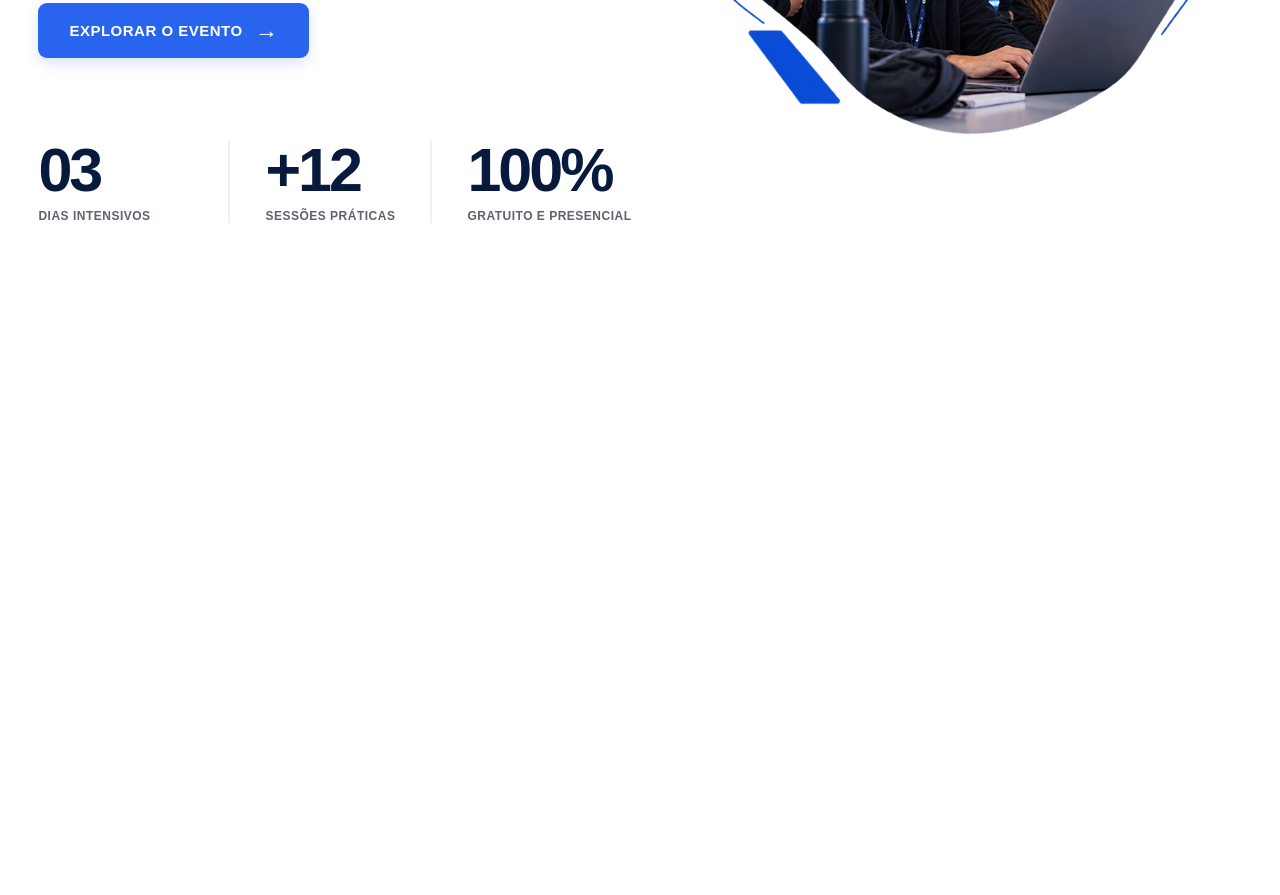
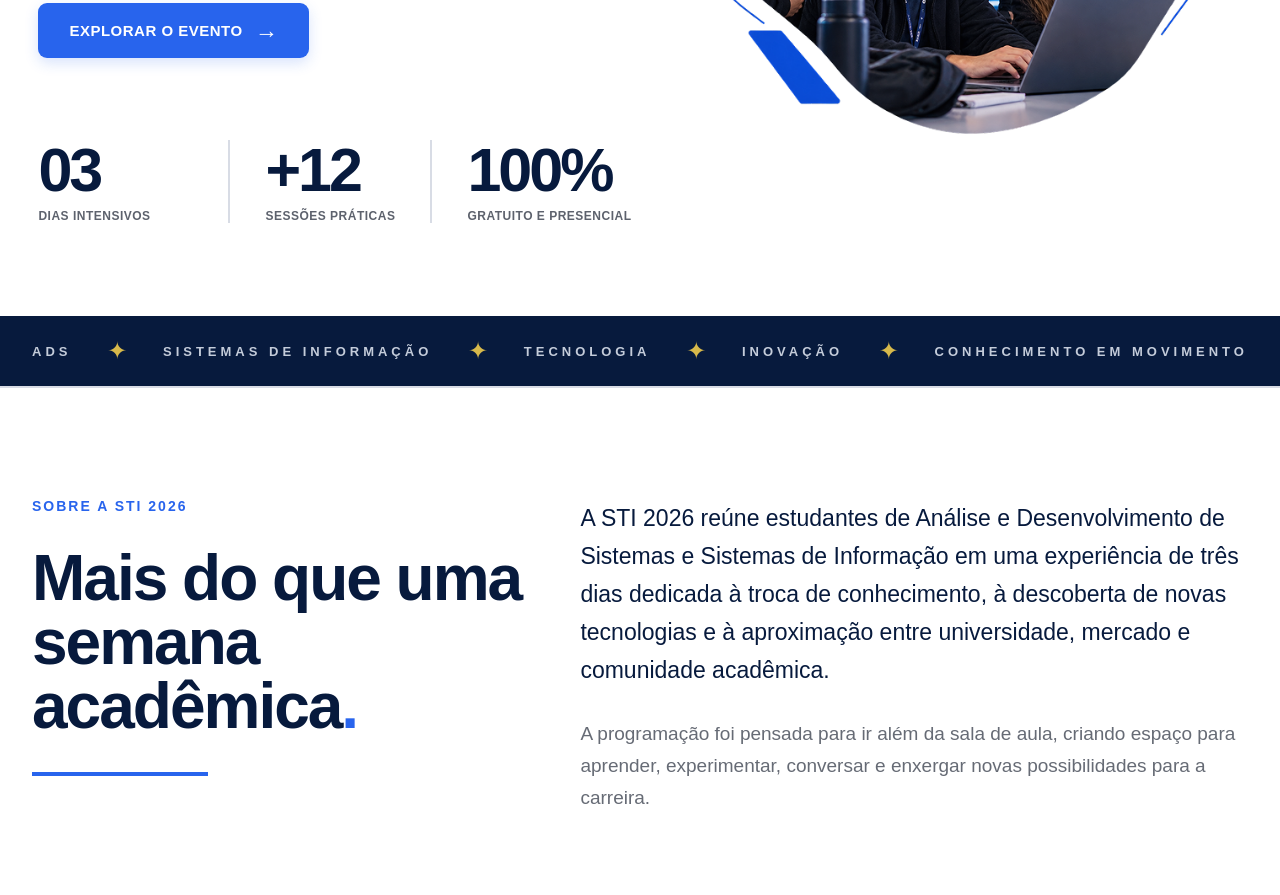
Before and after one commit to Arthurkd/SITE-1, a plain HTML site: page TRABALHO/index.html in a window 1280 px wide. Shown: the part 582-1477 px from the top of the page. Before the commit the page ends 898 px from the top, so only its background shows below. Drawn offline with Linux system fonts and the light colour scheme.

Commit message:
Segunda parte: 1

```diff
--- a/TRABALHO/CSS/style.css
+++ b/TRABALHO/CSS/style.css
@@ -4,15 +4,15 @@
   box-sizing: border-box;
 }
 
-/* faz foto e as formas */
-/* caso as cores n forem essas so trocar no root*/
-/* tem que ver as fontes tbm, usei a que apareceu automaticamente */
-/* ajustes para tablets e celulares */
-
 :root {
   --azul-escuro: #071a3d;
   --azul: #2864ed;
   --cinza: #666b75;
+  --branco: #ffffff;
+  --azul-acinzentado: #c4ccda;
+  --ouro: #d7b94b;
+  --border: #d8dce5;
+
 }
 
 html {
@@ -22,7 +22,7 @@ html {
 body {
   font-family: Arial, Helvetica, sans-serif;
   color: var(--azul-escuro);
-  background: #fff;
+  background: var(--branco);
 }
 
 .cabecalho {
@@ -92,7 +92,7 @@ body {
   z-index: 2;
 }
 
-h2 {
+.one {
   color: var(--azul-escuro);
   font-size: clamp(52px, 6vw, 91px);
   line-height: 1.03;
@@ -100,7 +100,7 @@ h2 {
   font-weight: 800;
 }
 
-h2 span {
+.one span {
   color: var(--azul);
 }
 
@@ -118,7 +118,7 @@ h2 span {
   gap: 12px;
   margin-top: 36px;
   padding: 19px 31px;
-  color: #fff;
+  color: var(--branco);
   background: var(--azul);
   border-radius: 9px;
   font-size: 15px;
@@ -154,7 +154,7 @@ h2 span {
 }
 
 .estatistica + .estatistica {
-  border-left: 2px solid #edf0f7;
+  border-left: 2px solid var(--border);
   padding-left: 35px;
 }
 
@@ -181,3 +181,105 @@ h2 span {
   object-fit: cover;
   border-radius: 34% 46% 34% 42% / 35% 37% 43% 42%;
 }
+
+/* --- */
+
+.down1 {
+  width: min(1420px, 95%);
+  margin: 0 auto;
+}
+
+.bar {
+  width: 100%;
+  background: var(--azul-escuro);
+  border-bottom: 2px solid var(--border);
+}
+
+.nav {
+  min-height: 70px;
+  display: flex;
+  align-items: center;
+  justify-content: space-between;
+  gap: 22px;
+}
+
+.nav a {
+  color: var(--azul-acinzentado);
+  text-decoration: none;
+  text-transform: uppercase;
+  letter-spacing: 4px;
+  font-size: 13px;
+  font-weight: 700;
+  white-space: nowrap;
+  transition: color 0.2s ease;
+}
+
+.nav a:hover {
+  color: var(--branco);
+}
+
+.separ {
+  color: var(--ouro);
+  font-size: 24px;
+}
+
+/* --- */
+
+.d1 {
+  padding-top: 110px;
+  padding-bottom: 80px;
+}
+
+.desc {
+  display: grid;
+  grid-template-columns: 0.85fr 1.15fr;
+  gap: 55px;
+  align-items: start;
+}
+
+.sub-title {
+  margin-bottom: 32px;
+  color: var(--azul);
+  text-transform: uppercase;
+  letter-spacing: 2px;
+  font-size: 14px;
+  font-weight: 700;
+}
+
+.two {
+  max-width: 590px;
+  color: var(--azul-escuro);
+  font-size: clamp(42px, 5vw, 68px);
+  line-height: 1;
+  letter-spacing: -2px;
+}
+
+.two span {
+  color: var(--azul);
+}
+
+.blue-line {
+  width: 176px;
+  height: 4px;
+  margin-top: 34px;
+  background: var(--azul);
+}
+
+.desc-text {
+  padding-top: 2px;
+}
+
+.lead {
+  color: var(--azul-escuro);
+  font-size: 23px;
+  line-height: 1.65;
+}
+
+.secondary {
+  margin-top: 28px;
+  color: var(--cinza);
+  font-size: 19px;
+  line-height: 1.7;
+}
+
+/* --- */
--- a/TRABALHO/index.html
+++ b/TRABALHO/index.html
@@ -22,9 +22,9 @@
   </header>
 
   <main>
-    <section class="hero" id="evento"> <!-- pai sabe ate as nomeclaturas -->
+    <section class="hero" id="evento">
       <div class="conteudo">
-        <h2>Conhecimento<br>em movimento<span>.</span></h2>
+        <h2 class="one">Conhecimento<br>em movimento<span>.</span></h2>
 
         <p class="descricao">
           Três dias para descobrir novas ideias, trocar experiências e
@@ -60,6 +60,48 @@
       </div>
 
     </section>
+
+    <section class="bar">
+      <nav class="nav down1" aria-label="Faixa de navegação">
+        <a href="#">ADS</a>
+        <span class="separ">✦</span>
+        <a href="#">Sistemas de Informação</a>
+        <span class="separ">✦</span>
+        <a href="#">Tecnologia</a>
+        <span class="separ">✦</span>
+        <a href="#">Inovação</a>
+        <span class="separ">✦</span>
+        <a href="#">Conhecimento em movimento</a>
+      </nav>
+    </section>
+
+      <div class="down1 d1">
+
+        <section id="sobre" class="desc">
+          <div class="desc-title">
+            <p class="sub-title">Sobre a STI 2026</p>
+            <h2 class="two">Mais do que uma<br>semana acadêmica<span>.</span></h2>
+            <div class="blue-line"></div>
+          </div>
+
+          <div class="desc-text">
+            <p class="lead">
+              A STI 2026 reúne estudantes de Análise e Desenvolvimento de Sistemas e
+              Sistemas de Informação em uma experiência de três dias dedicada à troca
+              de conhecimento, à descoberta de novas tecnologias e à aproximação
+              entre universidade, mercado e comunidade acadêmica.
+            </p>
+            <p class="secondary">
+              A programação foi pensada para ir além da sala de aula, criando espaço
+              para aprender, experimentar, conversar e enxergar novas possibilidades
+              para a carreira.
+            </p>
+          </div>
+        </section>
+
+      </div>
+
+
   </main>
 </body>
 </html>
```
